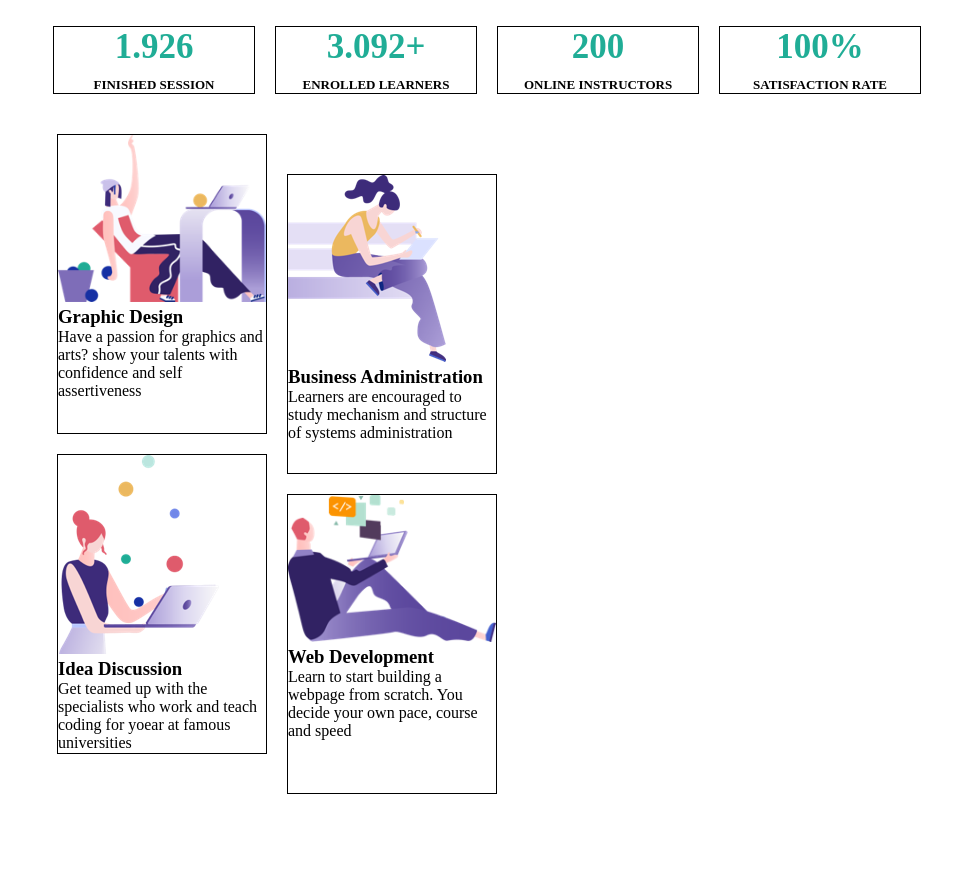
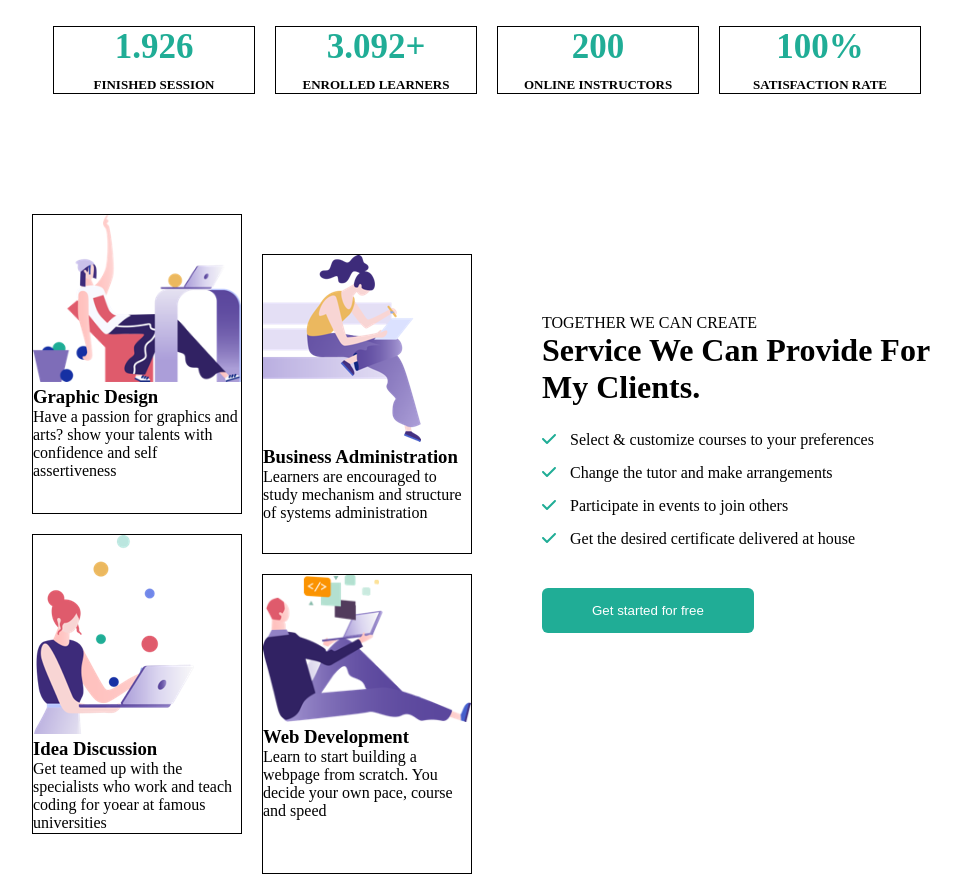
Before and after one commit to SabrinaGiancaspr/proj-html-vuejs, a Vue app: page / in a window 1280 px wide. Shown: the part 1140-2014 px from the top of the page, without its empty margins (153-1114 px from the left). Before the commit the page ends 1934 px from the top, so only its background shows below. Built offline with nearby package versions, Linux system fonts and the light colour scheme.

Commit message:
add serviceslist section

```diff
--- a/src/components/AppMain.vue
+++ b/src/components/AppMain.vue
@@ -18,7 +18,16 @@ export default {
                     { title: 'Business Administration', description: 'Learners are encouraged to study mechanism and structure of systems administration', image: '/home-6-service-image-03.png' },
                     { title: 'Web Development', description: 'Learn to start building a webpage from scratch. You decide your own pace, course and speed', image: '/home-6-service-image-04.png' }
                 ]
-            ]
+            ],
+
+            serviceList: [
+                'Select & customize courses to your preferences',
+                'Change the tutor and make arrangements',
+                'Participate in events to join others',
+                'Get the desired certificate delivered at house'
+            ],
+
+            iconList: [['fas', 'check']]
         };
     }
 }
@@ -56,9 +65,19 @@ export default {
                         <img :src="card.image" :alt="`Image ${cardIndex}`">
                         <h3>{{ card.title }}</h3>
                         <p>{{ card.description }}</p>
-
                     </div>
                 </div>
+            </div>
+            <div class="get-started">
+                <p>TOGETHER WE CAN CREATE</p>
+                <h1>Service We <span>Can Provide</span> For My Clients.</h1>
+                <ul class="services">
+                    <li v-for="(item, index) in serviceList" :key="index">
+                      <font-awesome-icon class="check" icon="fas fa-check" />
+                      {{ item }}
+                    </li>
+                </ul>
+                <button class="btn btn-main"> Get started for free</button>
             </div>
         </div>
     </main>
@@ -123,9 +142,11 @@ export default {
     .card-sections {
         display: flex;
         justify-content: space-between;
-    margin-top: 20px;
+        margin-top: 100px;
         gap: 20px;
-    margin-right: 420px;
+        // margin-right: 420px;
+
+
 
         .first-cards,
         .second-cards {
@@ -143,5 +164,26 @@ export default {
         }
     }
 
+    .get-started {
+        margin: 100px 0 0 50px;
+        width: 400px;
+
+        .services {
+            display: flex;
+            flex-direction: column;
+            gap: 15px;
+            margin-top: 25px;
+
+            .check{
+                margin-right: 10px;
+                color: #20AD96;
+
+            }
+        }
+
+        .btn-main{
+            margin-top: 40px;
+        }
+    }
 }
 </style>
--- a/src/main.js
+++ b/src/main.js
@@ -8,7 +8,7 @@ import { library } from '@fortawesome/fontawesome-svg-core'
 import { FontAwesomeIcon } from '@fortawesome/vue-fontawesome'
 
 /* import specific icons */
-import { faAngleDown, faCartShopping, faMagnifyingGlass} from '@fortawesome/free-solid-svg-icons'
+import { faAngleDown, faCartShopping, faMagnifyingGlass, faCheck} from '@fortawesome/free-solid-svg-icons'
 import { faUserCircle } from '@fortawesome/free-regular-svg-icons'
 
 
@@ -16,6 +16,6 @@ import { faUserCircle } from '@fortawesome/free-regular-svg-icons'
 
 
 /* add icons to the library */
-library.add(faAngleDown, faCartShopping,faUserCircle,faMagnifyingGlass )
+library.add(faAngleDown, faCartShopping,faUserCircle,faMagnifyingGlass, faCheck )
 
 createApp(App).component('font-awesome-icon', FontAwesomeIcon).mount('#app')
```
Lines whose indentation alone changed are shown as unchanged.
